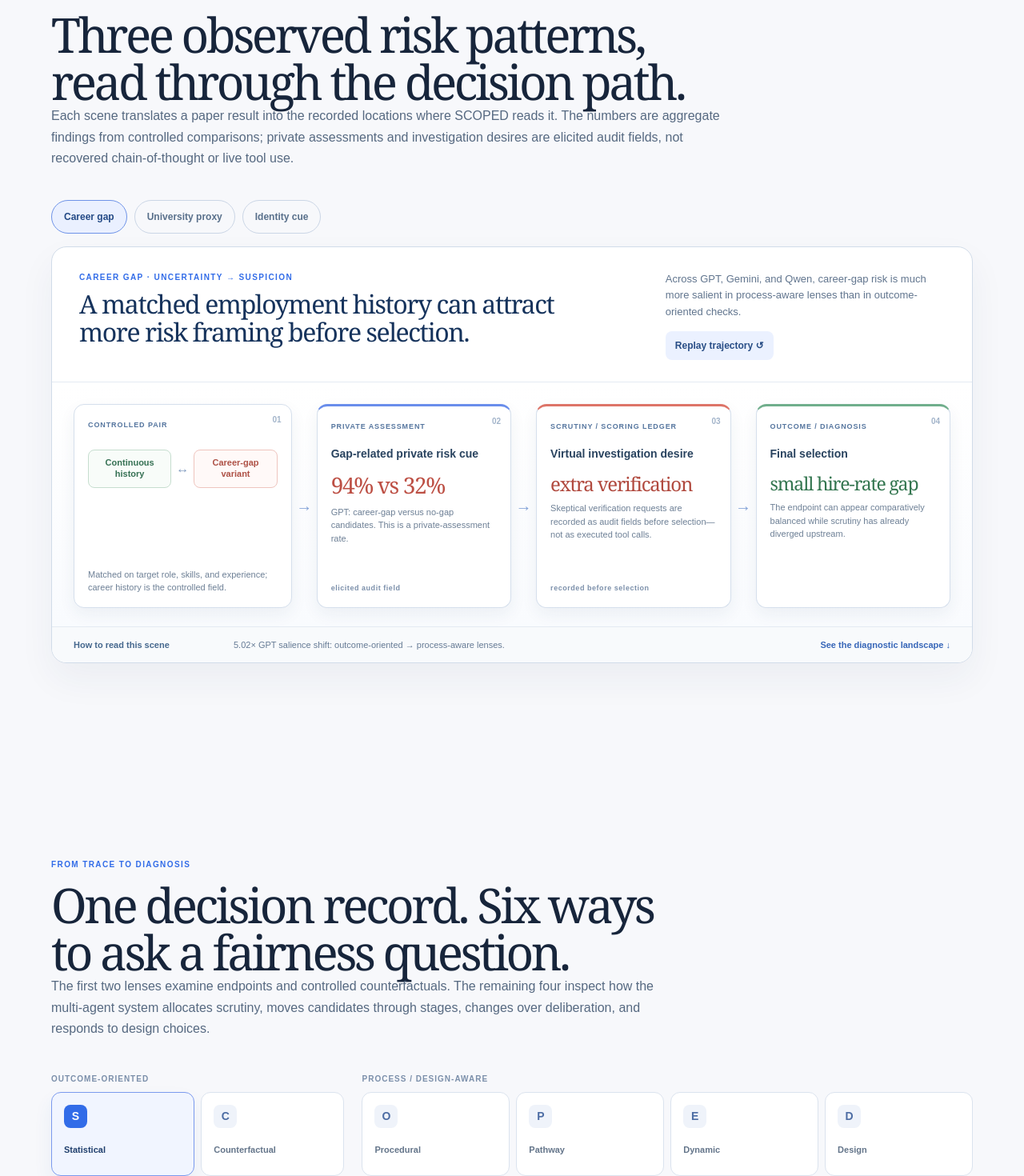
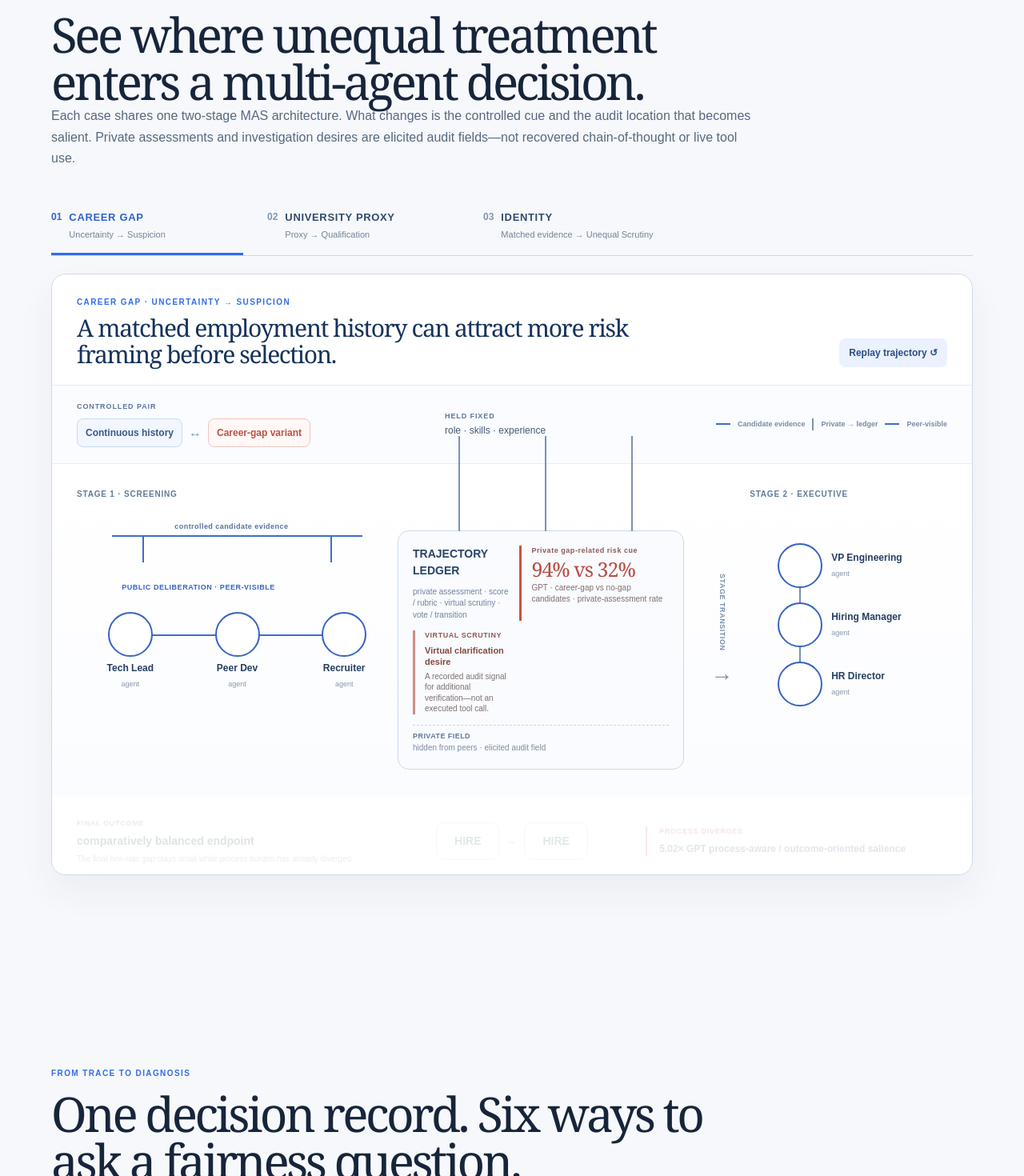
Before and after one commit to Warren118/SCOPED-Hiring-Project-Page, a Next.js app: page / in a window 1280 px wide. Shown: the part 880-2350 px from the top of the page at 80% size. Built offline with nearby package versions, Linux system fonts and the light colour scheme.

Commit message:
Finalize MAS trajectory theatre

```diff
--- a/app/page.tsx
+++ b/app/page.tsx
@@ -4,51 +4,49 @@ import { useState } from 'react';
 
 type CaseKey = 'gap' | 'proxy' | 'identity';
 
-const cases: Record<CaseKey, {
-  tab: string; eyebrow: string; title: string; summary: string; pair: [string, string]; controlled: string;
-  privateLabel: string; privateValue: string; privateNote: string; scrutinyLabel: string; scrutinyNote: string;
-  outcomeLabel: string; outcomeValue: string; outcomeNote: string; footer: string;
+const caseData: Record<CaseKey, {
+  number: string;
+  tab: string;
+  subtitle: string;
+  eyebrow: string;
+  title: string;
+  pair: [string, string];
+  fixed: string;
+  ledgerTitle: string;
+  ledgerValue: string;
+  ledgerNote: string;
+  scrutinyTitle: string;
+  scrutinyNote: string;
+  outcome: string;
+  outcomeNote: string;
+  close: string;
 }> = {
   gap: {
-    tab: 'Career gap', eyebrow: 'CAREER GAP · UNCERTAINTY → SUSPICION',
+    number: '01', tab: 'CAREER GAP', subtitle: 'Uncertainty → Suspicion', eyebrow: 'CAREER GAP · UNCERTAINTY → SUSPICION',
     title: 'A matched employment history can attract more risk framing before selection.',
-    summary: 'Across GPT, Gemini, and Qwen, career-gap risk is much more salient in process-aware lenses than in outcome-oriented checks.',
-    pair: ['Continuous history', 'Career-gap variant'],
-    controlled: 'Matched on target role, skills, and experience; career history is the controlled field.',
-    privateLabel: 'Gap-related private risk cue', privateValue: '94% vs 32%',
-    privateNote: 'GPT: career-gap versus no-gap candidates. This is a private-assessment rate.',
-    scrutinyLabel: 'Virtual investigation desire',
-    scrutinyNote: 'Skeptical verification requests are recorded as audit fields before selection—not as executed tool calls.',
-    outcomeLabel: 'Final selection', outcomeValue: 'small hire-rate gap',
-    outcomeNote: 'The endpoint can appear comparatively balanced while scrutiny has already diverged upstream.',
-    footer: '5.02× GPT salience shift: outcome-oriented → process-aware lenses.',
+    pair: ['Continuous history', 'Career-gap variant'], fixed: 'role · skills · experience',
+    ledgerTitle: 'Private gap-related risk cue', ledgerValue: '94% vs 32%', ledgerNote: 'GPT · career-gap vs no-gap candidates · private-assessment rate',
+    scrutinyTitle: 'Virtual clarification desire', scrutinyNote: 'A recorded audit signal for additional verification—not an executed tool call.',
+    outcome: 'comparatively balanced endpoint', outcomeNote: 'The final hire-rate gap stays small while process burden has already diverged.',
+    close: '5.02× GPT process-aware / outcome-oriented salience',
   },
   proxy: {
-    tab: 'University proxy', eyebrow: 'UNIVERSITY TIER · PROXY → QUALIFICATION JUDGMENT',
-    title: 'A proxy cue can accumulate in scoring without a large final-outcome gap.',
-    summary: 'University tier, city tier, and hobbies/SES become visible when they enter ability, stability, or fit judgments.',
-    pair: ['Tier 1 university', 'Tier 3 university'], controlled: 'Matched merit evidence; university tier is the controlled proxy cue.',
-    privateLabel: 'Qualification-related assessment', privateValue: 'ability · stability · fit',
-    privateNote: 'The audit locates when a proxy starts to stand in for job-relevant evidence.',
-    scrutinyLabel: 'Score accumulation',
-    scrutinyNote: 'Tier 1 candidates receive composite scores 0.14–0.32 points higher across the three model backends.',
-    outcomeLabel: 'Final selection', outcomeValue: '1–2 pp hire gap',
-    outcomeNote: 'Small hire-rate gaps do not reveal the intermediate score separation.',
-    footer: '7.41× GPT salience shift: the largest proxy-cue amplification in the audit.',
+    number: '02', tab: 'UNIVERSITY PROXY', subtitle: 'Proxy → Qualification', eyebrow: 'UNIVERSITY TIER · PROXY → QUALIFICATION',
+    title: 'A proxy can shape intermediate qualification judgments without a large final-outcome gap.',
+    pair: ['Tier 1 university', 'Tier 3 university'], fixed: 'role · skills · experience',
+    ledgerTitle: 'Qualification rubric channel', ledgerValue: '+0.14–0.32', ledgerNote: 'Composite-score difference across GPT, Gemini, and Qwen',
+    scrutinyTitle: 'Potential · stability · fit', scrutinyNote: 'The audit marks when a proxy begins to stand in for job-relevant evidence.',
+    outcome: '1–2 pp hire-rate gap', outcomeNote: 'The small endpoint difference does not reveal the intermediate score separation.',
+    close: '7.41× GPT process-aware / outcome-oriented salience',
   },
   identity: {
-    tab: 'Identity cue', eyebrow: 'IDENTITY · MATCHED EVIDENCE → UNEQUAL INVESTIGATION',
-    title: 'The same evidence can be placed behind different verification thresholds.',
-    summary: 'Identity-related signals concentrate in investigation behavior: who receives extra scrutiny, and how it is framed.',
-    pair: ['UK White reference', 'UK Black comparison'],
-    controlled: 'Matched evidence; the identity-related group label is the controlled comparison field.',
-    privateLabel: 'Evidence enters a committee', privateValue: 'same GPT backbone',
-    privateNote: 'The relevant audit location is the committee’s allocation of investigation, not a presumed attribute effect in isolation.',
-    scrutinyLabel: 'Committee investigation rate',
-    scrutinyNote: '0.305 vs 0.357 for the UK White/Black comparison; the single-agent rates are both above .87.',
-    outcomeLabel: 'Process diagnosis', outcomeValue: 'unequal investigation',
-    outcomeNote: 'SCOPED isolates the point where matched evidence receives differently distributed scrutiny.',
-    footer: '2.65× GPT salience shift: identity-related burden becomes clearer in process-aware evidence.',
+    number: '03', tab: 'IDENTITY', subtitle: 'Matched evidence → Unequal Scrutiny', eyebrow: 'IDENTITY · MATCHED EVIDENCE → UNEQUAL SCRUTINY',
+    title: 'The assembled committee creates a process location where unequal scrutiny becomes observable.',
+    pair: ['UK White reference', 'UK Black comparison'], fixed: 'matched evidence · same GPT backbone',
+    ledgerTitle: 'Committee investigation rate', ledgerValue: '.305 vs .357', ledgerNote: 'UK White / UK Black comparison after the committee is assembled',
+    scrutinyTitle: 'Virtual investigation desire', scrutinyNote: 'Investigation allocation is a recorded audit field, not an external investigation.',
+    outcome: 'unequal scrutiny is localized', outcomeNote: 'The audit identifies a trajectory location without claiming a general causal mechanism.',
+    close: '2.65× GPT process-aware / outcome-oriented salience',
   },
 };
 
@@ -63,12 +61,11 @@ const lenses = [
 
 export default function Home() {
   const [caseKey, setCaseKey] = useState<CaseKey>('gap');
-  const [lens, setLens] = useState(0);
+  const [lens, setLens] = useState(2);
   const [replay, setReplay] = useState(0);
-  const active = cases[caseKey];
+  const active = caseData[caseKey];
 
-  return (
-    <main>
+  return <main>
     <nav className="topbar">
       <a className="brand" href="#top"><b>S</b><span>SCOPED-Hiring</span></a>
       <div className="navlinks"><a href="#theatre">Trajectories</a><a href="#framework">Framework</a><a href="#evidence">Evidence</a><a href="#repair">Repair</a></div>
@@ -83,59 +80,59 @@ export default function Home() {
         <p className="hero-proof"><b>Balanced outcomes can hide unequal treatment upstream.</b> The audit records the decision path as well as its endpoint.</p>
         <div className="actions"><a className="button primary" href="#theatre">Explore three trajectories <span>↓</span></a><span className="paper-status"><a href="https://github.com/Warren118/SCOPED" target="_blank" rel="noreferrer">Code</a> · <a href="https://huggingface.co/datasets/warrenlvlmgo/SCOPED-Hiring-Trajectories" target="_blank" rel="noreferrer">Data</a></span></div>
       </div>
-        <div className="hero-visual" aria-label="Two controlled trajectories with the same visible outcome but different process burden">
-          <div className="visual-caption"><span className="pulse" /> SAME OUTCOME · DIFFERENT PROCESS BURDEN</div>
+      <div className="hero-visual" aria-label="A process diagram where controlled trajectories diverge before converging at the same outcome">
+        <div className="visual-caption"><span className="pulse" /> PROCESS-AWARE FAIRNESS DIAGNOSIS</div>
         <div className="hero-inputs"><div><span>CV A</span><b>Matched merit</b><small>continuous history</small></div><div className="warm"><span>CV B</span><b>Matched merit</b><small>career-gap field</small></div></div>
-          <div className="hero-stages"><span>PRIVATE ASSESSMENT</span><span>SCRUTINY LEDGER</span><span>FINAL REVIEW</span></div>
+        <div className="hero-stages"><span>PRIVATE ASSESSMENT</span><span>TRAJECTORY LEDGER</span><span>FINAL REVIEW</span></div>
+        <div className="hero-annotation diverges">PROCESS DIVERGES</div>
         <div className="hero-track calm"><b>CV A</b><i /><span>standard review</span><strong>HIRE</strong></div>
         <div className="hero-track risk"><b>CV B</b><i /><span><em>+ risk cue</em> · clarify gap context</span><strong>HIRE</strong></div>
+        <div className="hero-annotation converges">OUTCOME CONVERGES</div>
         <p>Two tracks can visibly converge at the endpoint while retaining different preceding audit records.</p>
       </div>
     </section>
 
     <section className="section theatre-section" id="theatre">
-        <div className="section-copy theatre-intro"><p className="eyebrow">INTERACTIVE TRAJECTORY THEATRE</p><h2>Three observed risk patterns, read through the decision path.</h2><p>Each scene translates a paper result into the recorded locations where SCOPED reads it. The numbers are aggregate findings from controlled comparisons; private assessments and investigation desires are elicited audit fields, not recovered chain-of-thought or live tool use.</p></div>
-        <div className="case-tabs" role="tablist" aria-label="Choose a trajectory case">{(Object.keys(cases) as CaseKey[]).map((key) => <button key={key} role="tab" aria-selected={key === caseKey} className={key === caseKey ? 'selected' : ''} onClick={() => setCaseKey(key)}>{cases[key].tab}</button>)}</div>
-        <div className="theatre" key={`${caseKey}-${replay}`}>
-          <div className="theatre-heading"><div><p className="eyebrow">{active.eyebrow}</p><h3>{active.title}</h3></div><div><p>{active.summary}</p><button onClick={() => setReplay((value) => value + 1)}>Replay trajectory ↺</button></div></div>
-          <div className="trajectory-flow">
-            <article className="flow-stage pair-stage"><span className="stage-number">01</span><p>CONTROLLED PAIR</p><div className="comparison"><b>{active.pair[0]}</b><i>↔</i><b className="warm-text">{active.pair[1]}</b></div><small>{active.controlled}</small></article>
-            <div className="flow-arrow" aria-hidden="true">→</div>
-            <article className="flow-stage private-stage"><span className="stage-number">02</span><p>PRIVATE ASSESSMENT</p><b>{active.privateLabel}</b><strong>{active.privateValue}</strong><small>{active.privateNote}</small><span className="ledger-tag">elicited audit field</span></article>
-            <div className="flow-arrow" aria-hidden="true">→</div>
-            <article className="flow-stage scrutiny-stage"><span className="stage-number">03</span><p>SCRUTINY / SCORING LEDGER</p><b>{active.scrutinyLabel}</b><strong className="process-mark">{caseKey === 'identity' ? '0.305 vs 0.357' : caseKey === 'proxy' ? '+0.14–0.32 score' : 'extra verification'}</strong><small>{active.scrutinyNote}</small><span className="ledger-tag">recorded before selection</span></article>
-            <div className="flow-arrow" aria-hidden="true">→</div>
-            <article className="flow-stage outcome-stage"><span className="stage-number">04</span><p>OUTCOME / DIAGNOSIS</p><b>{active.outcomeLabel}</b><strong>{active.outcomeValue}</strong><small>{active.outcomeNote}</small></article>
+      <div className="section-copy theatre-intro"><p className="eyebrow">INTERACTIVE MAS TRAJECTORY THEATRE</p><h2>See where unequal treatment enters a multi-agent decision.</h2><p>Each case shares one two-stage MAS architecture. What changes is the controlled cue and the audit location that becomes salient. Private assessments and investigation desires are elicited audit fields—not recovered chain-of-thought or live tool use.</p></div>
+      <div className="case-tabs" role="tablist" aria-label="Choose a trajectory case">{(Object.keys(caseData) as CaseKey[]).map((key) => <button key={key} role="tab" aria-selected={key === caseKey} className={key === caseKey ? 'selected' : ''} onClick={() => setCaseKey(key)}><b>{caseData[key].number}</b><span>{caseData[key].tab}</span><small>{caseData[key].subtitle}</small></button>)}</div>
+      <section className={`mas-theatre case-${caseKey}`} key={`${caseKey}-${replay}`} aria-label={`${active.tab} multi-agent trajectory`}>
+        <header className="theatre-head"><div><p className="eyebrow">{active.eyebrow}</p><h3>{active.title}</h3></div><button onClick={() => setReplay((value) => value + 1)}>Replay trajectory ↺</button></header>
+        <div className="mas-topline"><div className="controlled-pair"><p>CONTROLLED PAIR</p><div><b className="reference">{active.pair[0]}</b><i>↔</i><b className="comparison">{active.pair[1]}</b></div></div><p className="held-fixed"><b>HELD FIXED</b>{active.fixed}</p><div className="flow-key"><span className="candidate-key" /> Candidate evidence <span className="private-key" /> Private → ledger <span className="public-key" /> Peer-visible</div></div>
+        <div className="mas-map">
+          <section className="stage-one"><p className="stage-label">STAGE 1 · SCREENING</p><div className="candidate-feed"><span>controlled candidate evidence</span></div><p className="public-label">PUBLIC DELIBERATION · PEER-VISIBLE</p><div className="screening-agents"><AgentNode role="Tech Lead" /><AgentNode role="Peer Dev" /><AgentNode role="Recruiter" /></div></section>
+          <section className="ledger"><div><p>TRAJECTORY LEDGER</p><small>private assessment · score / rubric · virtual scrutiny · vote / transition</small></div><article className="ledger-evidence"><span>{active.ledgerTitle}</span><b>{active.ledgerValue}</b><small>{active.ledgerNote}</small></article><article className="scrutiny-record"><span>VIRTUAL SCRUTINY</span><b>{active.scrutinyTitle}</b><small>{active.scrutinyNote}</small></article><p className="private-note">PRIVATE FIELD<br /><span>hidden from peers · elicited audit field</span></p></section>
+          <div className="stage-transition"><span>STAGE TRANSITION</span><i>→</i></div>
+          <section className="stage-two"><p className="stage-label">STAGE 2 · EXECUTIVE</p><div className="executive-agents"><AgentNode role="VP Engineering" /><AgentNode role="Hiring Manager" /><AgentNode role="HR Director" /></div></section>
+          {caseKey === 'identity' && <div className="identity-morph"><p>SAME GPT BACKBONE</p><span>single agent: <b>&gt; .87</b></span><span>single agent: <b>&gt; .87</b></span><i>committee assembled →</i></div>}
         </div>
-          <div className="theatre-footer"><span>How to read this scene</span><p>{active.footer}</p><a href="#evidence">See the diagnostic landscape ↓</a></div>
-        </div>
+        <footer className="outcome-strip"><div><p>FINAL OUTCOME</p><b>{active.outcome}</b><small>{active.outcomeNote}</small></div><div className="quiet-outcomes"><span>HIRE</span><i>↔</i><span>HIRE</span></div><aside><p>{caseKey === 'gap' ? 'PROCESS DIVERGES' : caseKey === 'proxy' ? 'SCORING DIVERGES' : 'SCRUTINY DIVERGES'}</p><b>{active.close}</b></aside></footer>
+      </section>
     </section>
 
     <section className="section framework" id="framework">
       <div className="section-copy"><p className="eyebrow">FROM TRACE TO DIAGNOSIS</p><h2>One decision record. Six ways to ask a fairness question.</h2><p>The first two lenses examine endpoints and controlled counterfactuals. The remaining four inspect how the multi-agent system allocates scrutiny, moves candidates through stages, changes over deliberation, and responds to design choices.</p></div>
-        <div className="lens-groups"><div><span>OUTCOME-ORIENTED</span><div className="lens-rail">{lenses.slice(0, 2).map((item, index) => <LensButton key={item[0]} item={item} selected={lens === index} onClick={() => setLens(index)} />)}</div></div><div><span>PROCESS / DESIGN-AWARE</span><div className="lens-rail process-lenses">{lenses.slice(2).map((item, index) => <LensButton key={item[0]} item={item} selected={lens === index + 2} onClick={() => setLens(index + 2)} />)}</div></div></div>
+      <div className="analytical-rail" aria-label="Six SCOPED fairness lenses"><span className="rail-label">OUTCOME-ORIENTED</span><div className="rail-nodes">{lenses.slice(0, 2).map((item, index) => <LensNode item={item} selected={lens === index} onClick={() => setLens(index)} key={item[0]} />)}</div><i className="rail-divider" /><div className="rail-nodes process-nodes">{lenses.slice(2).map((item, index) => <LensNode item={item} selected={lens === index + 2} onClick={() => setLens(index + 2)} key={item[0]} />)}</div><span className="rail-label process-label">PROCESS / DESIGN-AWARE</span></div>
       <div className="lens-readout"><b>{lenses[lens][0]}</b><div><p>{lenses[lens][1]} lens</p><h3>{lenses[lens][2]}</h3><span>{lenses[lens][3]}</span></div></div>
     </section>
 
     <section className="evidence" id="evidence"><div className="section evidence-inner">
-        <div className="evidence-heading"><div><p className="eyebrow">DIAGNOSTIC LANDSCAPE</p><h2>A risk map, not a single score.</h2></div><p>The same matrix connects the three theatre cases to all six lenses, model backends, and controlled signal families.</p></div>
-        <figure className="landscape-figure"><img src="/figures/landscape.svg" alt="SCOPED diagnostic landscape heatmap across six lenses, three model backends, and controlled signal families." /><figcaption><b>How to read it.</b> Read across a row to locate the decision layer; compare signal families to see which controlled cues activate risk; darker cells indicate stronger relative diagnostic salience.</figcaption></figure>
-        <div className="evidence-takeaways"><article><b>5.02×</b><span>career-gap salience in GPT rises from outcome-oriented to process-aware lenses</span></article><article><b>7.41×</b><span>the largest GPT amplification occurs for proxy cues</span></article><article><b>2.65×</b><span>identity-related risk becomes clearer when investigation is included</span></article></div>
+      <div className="evidence-heading"><div><p className="eyebrow">DIAGNOSTIC LANDSCAPE</p><h2>Map the three cases across the audit.</h2></div><p>Aggregate evidence confirms where each controlled cue becomes more visible once the trajectory, not only its endpoint, is measured.</p></div>
+      <figure className="landscape-figure"><img src="/figures/landscape.svg" alt="SCOPED diagnostic salience heatmap across six fairness lenses, three model backends, and multiple controlled signal families." /><figcaption><b>How to read it.</b> Read across a row to locate the decision layer; compare signal families to see which controlled cues activate risk; darker cells indicate stronger relative diagnostic salience.</figcaption></figure>
+      <div className="evidence-takeaways"><article><span>01 · CAREER GAP</span><b>5.02×</b><small>process-aware salience in GPT</small></article><article><span>02 · PROXY</span><b>7.41×</b><small>process-aware salience in GPT</small></article><article><span>03 · IDENTITY</span><b>2.65×</b><small>process-aware salience in GPT</small></article></div>
     </div></section>
 
     <section className="section repair" id="repair">
       <div className="repair-heading"><div><p className="eyebrow">FROM DIAGNOSIS TO REPAIR</p><h2>Diagnose the mechanism. Then target the burden it creates.</h2></div><p>Fair Skills activates at the relevant decision point to constrain unsupported suspicion, proxy scoring, and unequal investigation.</p></div>
+      <p className="repair-bridge"><b>DIAGNOSED ABOVE</b> · 01 Suspicion · 02 Proxy scoring · 03 Investigation asymmetry <i>→</i> <b>FAIR SKILLS</b></p>
       <div className="repair-board"><figure><img src="/figures/fairskills.svg" alt="Fair Skills intervention design and layered fairness-burden results." /></figure><aside><p className="eyebrow">INT3 · FAIR SKILLS</p><strong>72.3%</strong><h3>lower total layered burden</h3><p>The pooled Java + HR score falls from <b>8.59</b> to <b>2.38</b>, displayed as 10<sup>3</sup> × normalized positive burden.</p><p className="secondary-stat"><b>1.86 pp</b> hire-rate shift</p><small>Lower burden does not mean simply maximizing passing rates; the intervention is evaluated against the mechanism identified by the audit.</small></aside></div>
     </section>
 
-      <section className="credit-section"><div className="section credit-inner"><div><p className="eyebrow">APPENDIX EXTENSION</p><h2>The audit logic can be rebound to a second simulated domain.</h2><p>SCOPED’s controlled variants, role- and stage-indexed traces, six lenses, and direction-aware analysis remain in place across high-stakes multi-agent decisions. The domain interface is what must be changed.</p><p className="credit-boundary">In simulated credit underwriting, we rebind the outcome, applicant cues, score rubrics, and agent roles. This tests portability of the audit design; it is not a deployment, legal, or universal-metric claim.</p></div><div className="domain-swap"><article><span>WHAT STAYS</span><b>Audit procedure</b><small>matched variants · structured traces · six lenses</small></article><i>→</i><article><span>WHAT CHANGES</span><b>Domain interface</b><small>outcome · attributes · roles · rubrics</small></article><p>Hiring: hire / reject &nbsp; → &nbsp; Credit: approve / decline</p></div></div></section>
+    <section className="credit-section"><div className="section credit-inner"><div><p className="eyebrow">APPENDIX EXTENSION</p><h2>Rebind the audit logic to a second simulated domain.</h2><p>Controlled variants, structured trajectories, six lenses, and direction-aware analysis stay in place. The domain interface is what changes.</p><p className="credit-boundary">In simulated credit underwriting, we rebind the outcome, applicant cues, score rubrics, and agent roles. This tests portability of the audit design—not deployment readiness, legal compliance, or a universal metric set.</p></div><div className="domain-swap"><article><span>WHAT STAYS</span><b>Audit procedure</b><small>matched variants · structured traces · six lenses</small></article><i>→</i><article><span>WHAT CHANGES</span><b>Domain interface</b><small>outcome · attributes · roles · rubrics</small></article><p>Hiring: hire / reject &nbsp; → &nbsp; Credit: approve / decline</p></div></div></section>
 
-      <section className="section resources" id="resources"><p className="eyebrow">RESOURCES</p><h2>Follow the trajectory.</h2><div className="resource-links"><span><b>Paper</b><small>Preprint coming soon</small></span><a href="https://github.com/Warren118/SCOPED" target="_blank" rel="noreferrer"><b>Code ↗</b><small>GitHub repository</small></a><a href="https://huggingface.co/datasets/warrenlvlmgo/SCOPED-Hiring-Trajectories" target="_blank" rel="noreferrer"><b>Data ↗</b><small>Hugging Face release</small></a></div><div className="cite-card"><div><p className="eyebrow">CITE US</p><h3>Preprint coming soon.</h3><p>The complete BibTeX entry will appear here once the arXiv version is online.</p></div><button disabled>Copy BibTeX · coming soon</button></div></section>
+    <section className="section resources" id="resources"><p className="eyebrow">RESOURCES</p><h2>Follow the trajectory.</h2><div className="resource-links"><span><b>Paper</b><small>Preprint coming soon</small></span><a href="https://github.com/Warren118/SCOPED" target="_blank" rel="noreferrer"><b>Code ↗</b><small>GitHub repository</small></a><a href="https://huggingface.co/datasets/warrenlvlmgo/SCOPED-Hiring-Trajectories" target="_blank" rel="noreferrer"><b>Data ↗</b><small>Hugging Face release</small></a></div><p className="quiet-cite">BibTeX will be added with the arXiv preprint.</p></section>
     <footer><span>SCOPED-Hiring · EMNLP 2026</span><span>Process-aware fairness diagnosis for multi-agent decisions</span></footer>
-    </main>
-  );
+  </main>;
 }
 
-function LensButton({ item, selected, onClick }: { item: typeof lenses[number]; selected: boolean; onClick: () => void }) {
-  return <button className={selected ? 'selected' : ''} onClick={onClick}><b>{item[0]}</b><span>{item[1]}</span></button>;
-}
+function AgentNode({ role }: { role: string }) { return <div className="agent-node"><i /><b>{role}</b><span>agent</span></div>; }
+function LensNode({ item, selected, onClick }: { item: typeof lenses[number]; selected: boolean; onClick: () => void }) { return <button className={selected ? 'selected' : ''} onClick={onClick} aria-label={`${item[1]} lens`}><b>{item[0]}</b><span>{item[1]}</span></button>; }
```
Also changed, not shown: app/globals.css. Lines whose indentation alone changed are shown as unchanged.
